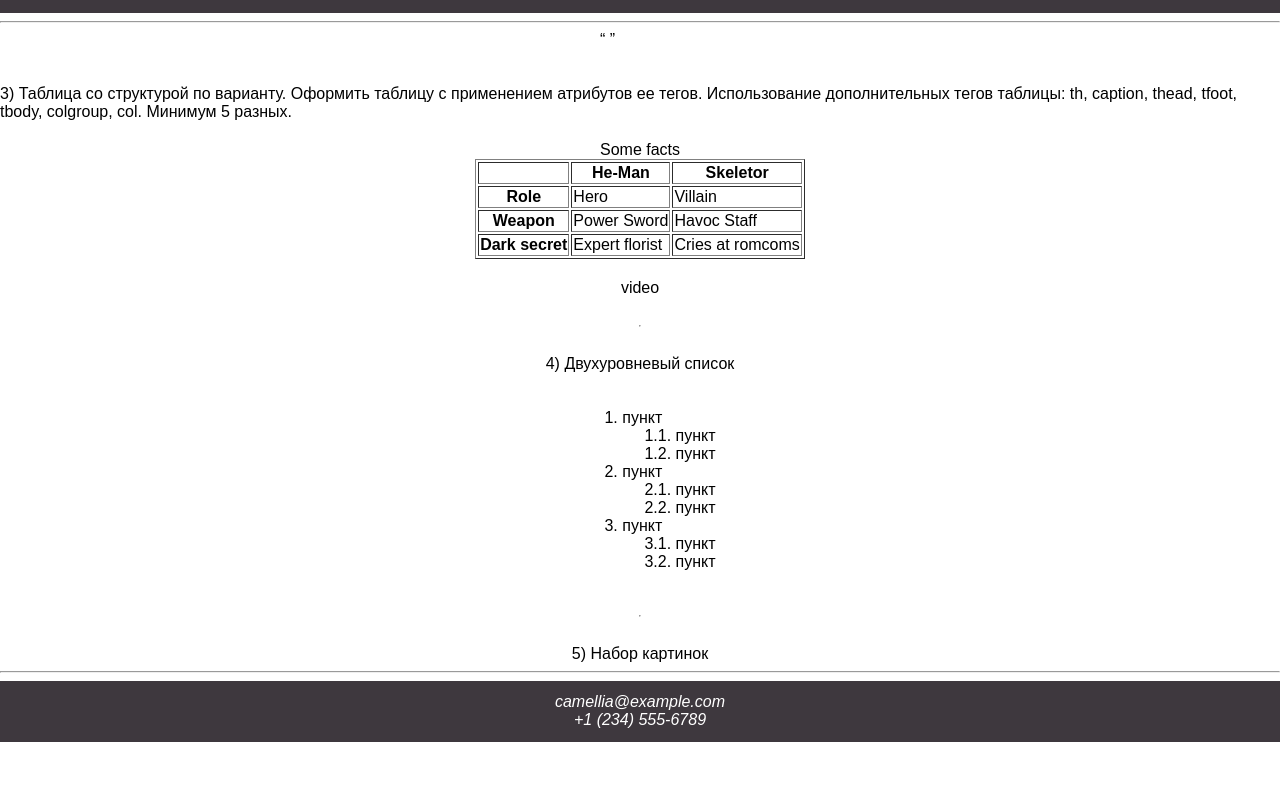
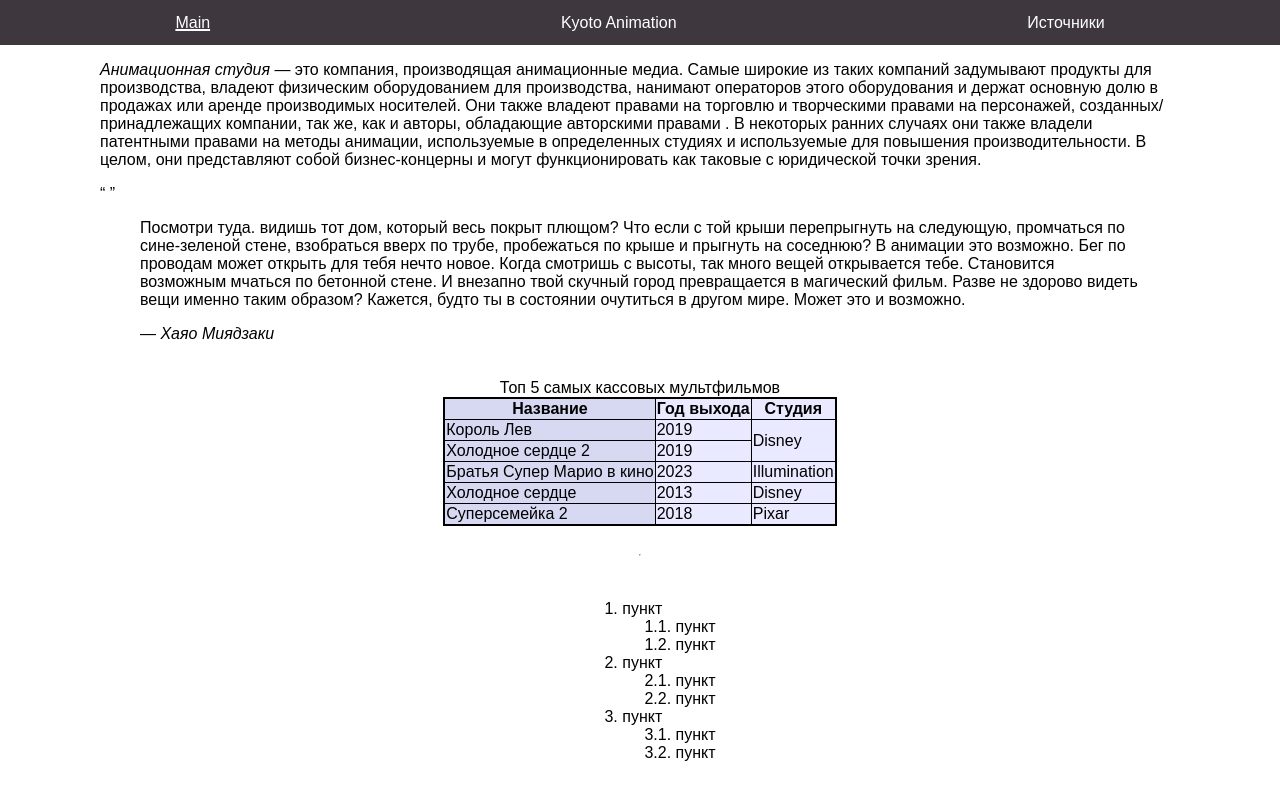
Before and after one commit to sialiss/web-things, a plain HTML site: page index.html in a window 1280 px wide. Shown: the part 92-882 px from the top of the page. Before the commit the page ends 834 px from the top, so only its background shows below. Drawn offline with Linux system fonts and the light colour scheme; a script that the page names is missing.

Commit message:
Add some text and table

```diff
--- a/index.html
+++ b/index.html
@@ -4,22 +4,25 @@
 <head>
     <meta charset="UTF-8">
     <meta name="viewport" content="width=device-width, initial-scale=1.0">
+    <meta name="author" content="Sereda">
+    <meta name="description" content="Animation studios">
+    <meta name="keywordswords" content="Japan, animation, anime">
     <title>Японские анимационные студии</title>
     <link rel="stylesheet" href="index.css">
     <link rel="stylesheet" href="main.css">
-
 </head>
 
 <body>
     <header>
         <div>
             <strong>Студии анимации</strong>
+            <img class="logo" src="images/title.png" alt="logo" style="vertical-align:middle">
             Японские анимационные студии
-            <picture>Логотип</picture>
         </div>
         <hr>
+    </header>
     <nav>
-            <a href="index.html"><mark>Main</mark></a>
+        <a class="highlighted" href="index.html">Main</a>
         <a href="kyoto animation.html">Kyoto Animation</a>
         <a href="sources.html">Источники</a>
         <!-- <a href="">Javascript</a>
@@ -27,54 +30,76 @@
                 <a href="">Таблицы из базы данных</a>
                 <a href="">xml</a> -->
     </nav>
-    </header>
-    <hr>
+
     <main class="wrapper">
         <article>
+            <p>
+            <dfn>Анимационная студия</dfn> — это компания, производящая анимационные медиа. Самые широкие из таких компаний задумывают
+            продукты для производства, владеют физическим оборудованием для производства, нанимают операторов этого оборудования и
+            держат основную долю в продажах или аренде производимых носителей. Они также владеют правами на торговлю и творческими
+            правами на персонажей, созданных/принадлежащих компании, так же, как и авторы, обладающие авторскими правами . В
+            некоторых ранних случаях они также владели патентными правами на методы анимации, используемые в определенных студиях и
+            используемые для повышения производительности. В целом, они представляют собой бизнес-концерны и могут функционировать
+            как таковые с юридической точки зрения.
             <abbr>
 
             </abbr>
-            <dfn>
-
-            </dfn>
+            </p>
             <q>
 
             </q>
             <blockquote>
-
+                <p>
+                    Посмотри туда. видишь тот дом, который весь покрыт плющом? Что если с той крыши перепрыгнуть на следующую, промчаться по
+                    сине-зеленой стене, взобраться вверх по трубе, пробежаться по крыше и прыгнуть на соседнюю? В анимации это возможно. Бег
+                    по проводам может открыть для тебя нечто новое. Когда смотришь с высоты, так много вещей открывается тебе. Становится
+                    возможным мчаться по бетонной стене. И внезапно твой скучный город превращается в магический фильм. Разве не здорово
+                    видеть вещи именно таким образом? Кажется, будто ты в состоянии очутиться в другом мире. Может это и возможно.
+                </p>
+                <cite>— Хаяо Миядзаки</cite>
             </blockquote>
         </article>
-        <audio>ОСТ из какого-нибудь мультика</audio>
-        3) Таблица со структурой по варианту. Оформить таблицу с применением атрибутов ее тегов.
-        Использование дополнительных тегов таблицы: th, caption, thead, tfoot, tbody, colgroup, col. Минимум 5 разных.
-        <table border="1">
-            <caption>
-                Some facts
-            </caption>
+        <table border=1>
+            <caption>Топ 5 самых кассовых мультфильмов</caption>
+            <colgroup>
+                <col class="name"/>
+                <col span="2" class="other"/>
+            </colgroup>
+            <thead>
                 <tr>
-                <td></td>
-                <th scope="col" class="heman">He-Man</th>
-                <th scope="col" class="skeletor">Skeletor</th>
+                    <th>Название</th>
+                    <th>Год выхода</th>
+                    <th>Студия</th>
+                </tr>
+            </thead>
+            <tbody>
+                <tr>
+                    <td>Король Лев</td>
+                    <td>2019</td>
+                    <td rowspan=2>Disney</td>
                 </tr>
                 <tr>
-                <th scope="row">Role</th>
-                <td>Hero</td>
-                <td>Villain</td>
+                    <td>Холодное сердце 2</td>
+                    <td>2019</td>
                 </tr>
                 <tr>
-                <th scope="row">Weapon</th>
-                <td>Power Sword</td>
-                <td>Havoc Staff</td>
+                    <td>Братья Супер Марио в кино</td>
+                    <td>2023</td>
+                    <td>Illumination</td>
                 </tr>
                 <tr>
-                <th scope="row">Dark secret</th>
-                <td>Expert florist</td>
-                <td>Cries at romcoms</td>
+                    <td>Холодное сердце</td>
+                    <td>2013</td>
+                    <td>Disney</td>
                 </tr>
+                <tr>
+                    <td>Суперсемейка 2</td>
+                    <td>2018</td>
+                    <td>Pixar</td>
+                </tr>
+            </tbody>
         </table>
-        video
         <hr>
-        4) Двухуровневый список
         <ol>
         <li>пункт
             <ol>
@@ -95,7 +120,6 @@
             </ol>
         </ol>
 
-
         <hr>
         5) Набор картинок
 
--- a/main.css
+++ b/main.css
@@ -8,6 +8,10 @@ html {
 body {
     margin: 0;
     padding: 0;
+}
+
+main {
+    padding: 0 100px;
 }
 
 img {
@@ -36,16 +40,34 @@ a {
 }
 
 header {
-    padding: 1%;
+    padding: 1% 0;
     background-color: #3e383e;
     color: #FFFFFF;
     text-align: center;
 }
 
 nav {
+    background-color: #3e383e;
+    color: #FFFFFF;
     display: flex;
-    padding: 1%;
+    padding: 0 0 1% 0;
     justify-content: space-around;
+    position: sticky;
+    top: 0px;
+
+}
+
+table {
+    border-collapse: collapse;
+    border: 2px solid rgb(0, 0, 0);
+}
+
+table .name {
+    background-color: #d7d9f2;
+}
+
+table .other {
+    background-color: #e9eaff;
 }
 
 footer {
@@ -64,3 +86,7 @@ li:before {
     counter-increment: li;
     content: counters(li, ".") ". ";
 }
+
+.logo {
+    width: 60px;
+}
```
Also changed, not shown: kyoto animation.html (+2 -0 lines), sources.html (+7 -0 lines), images/title.png (added), 2 other files. Lines whose indentation alone changed are shown as unchanged.
